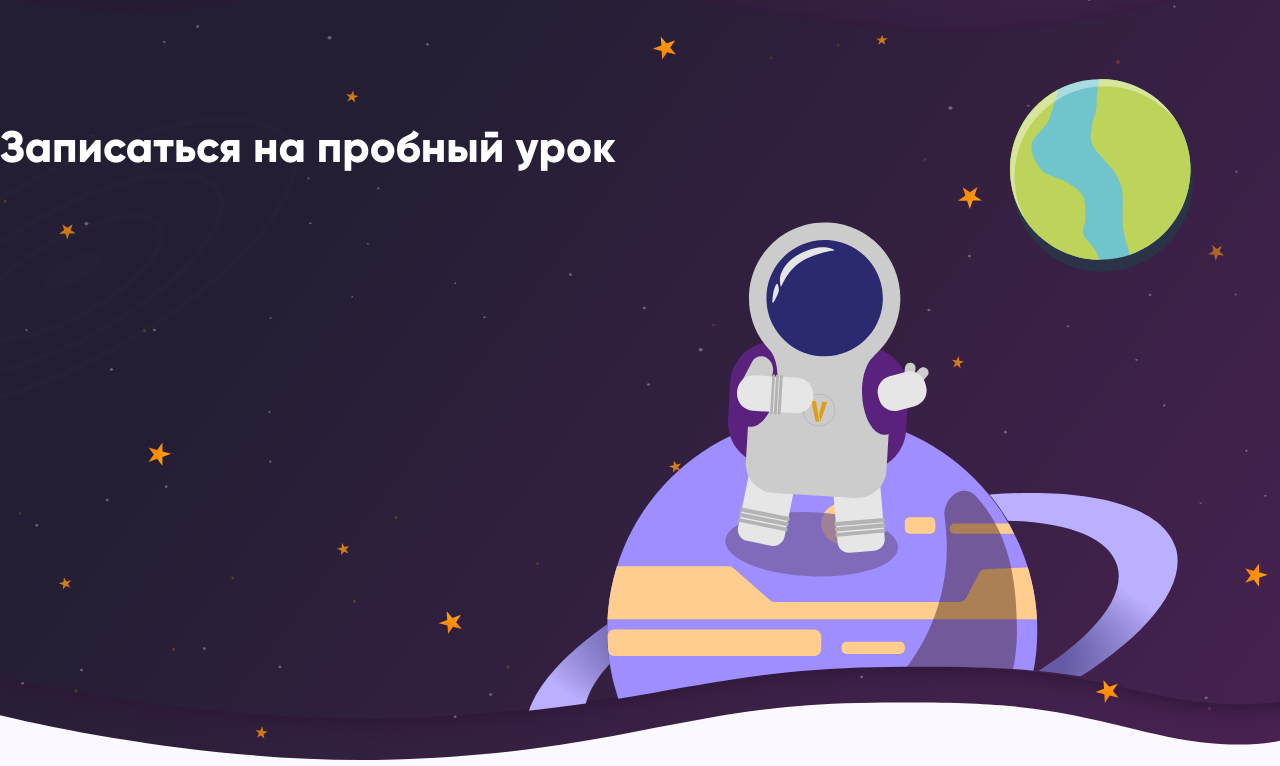
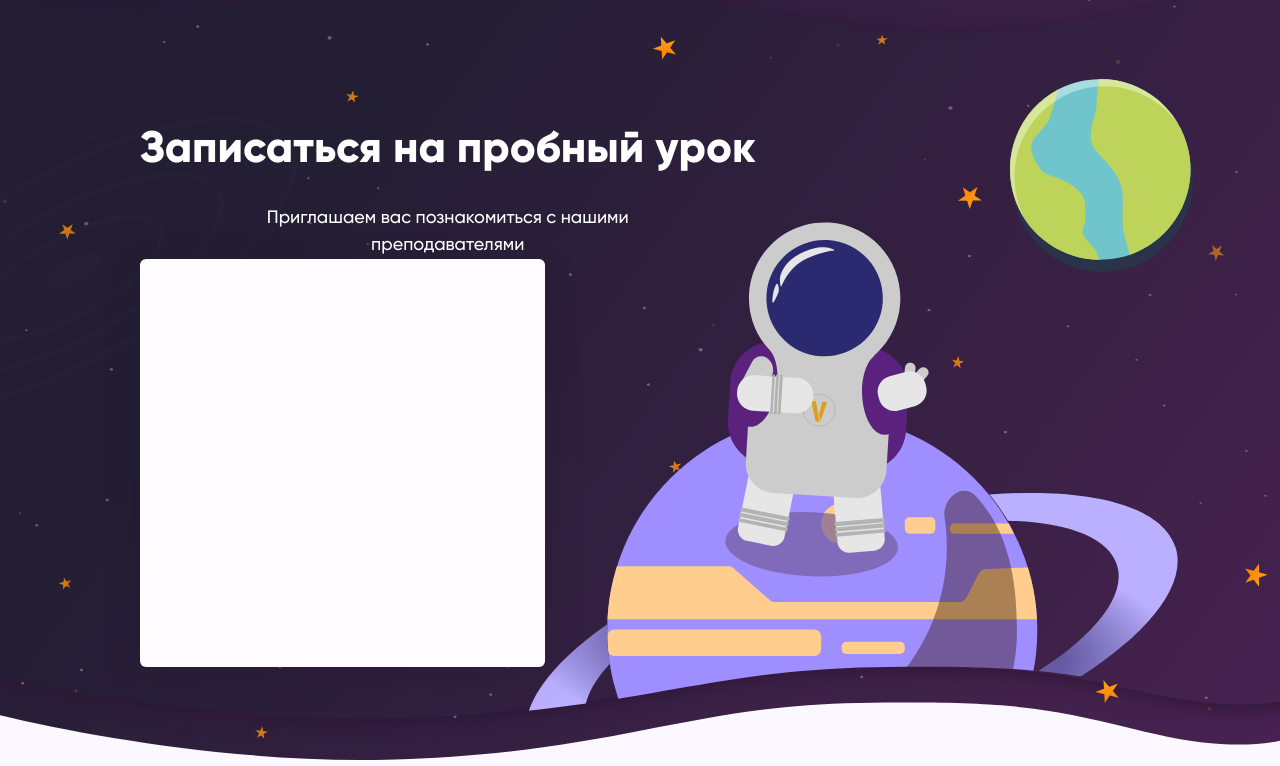
Before and after one commit to ReyBuilder/Viarune, a Vue app: page / in a window 1280 px wide. Shown: the part 2873-3639 px from the top of the page. Built offline with nearby package versions, Linux system fonts and the light colour scheme; the HTML template or start-up script is replaced by a standard one.

Commit message:
фикс нижней части

```diff
--- a/src/assets/BaseStyles.css
+++ b/src/assets/BaseStyles.css
@@ -5,6 +5,7 @@ body {
   font-style: normal;
   font-weight: normal;
   font-size: 16px;
+  /* color:#fff; */
 }
 
 *,
--- a/src/components/Fourth_part.vue
+++ b/src/components/Fourth_part.vue
@@ -3,14 +3,21 @@
         <div class="appointment__bg">
             <img src="./assets/images/appointment/appointment_bg2.svg" alt="appointment__bg">
         </div>
-        <div class="appointment__content">
-            <div class="appointment__header">
-                <div class="appointment__title">
-                    Записаться на пробный урок
+        <div class="container">
+            <div class="appointment__content">
+                <div class="appointment__header">
+                    <div class="appointment__title">
+                        Записаться на пробный урок
+                    </div>
+                    <div class="appointment__text">
+                        Приглашаем вас познакомиться с нашими преподавателями
+                    </div>
+                </div>
+                <div class="appointment_input__form">
+
                 </div>
             </div>
         </div>
-
     </div>
 </template>
 <style scoped>
@@ -27,17 +34,47 @@
 
 .appointment__content{
     top: 0;
+    bottom: 0;
     position: absolute;
+    margin: 0 auto;
 }
 .appointment__header{
-    /* position: relative; */
+    position: relative;
     margin-top: 200px;
     text-align: center;
+    color: #fff;
 }
 .appointment__title{
     font-weight: 800;
     font-size: 44px;
     line-height: 54px;
-    color: #fff;
+    margin-bottom: 28px;
+}
+
+.appointment__text{
+    max-width: 490px;
+    font-weight: 500;
+    font-size: 18px;
+    line-height: 150%;
+    margin: 0 auto;
+}
+/* Input form */
+.appointment_input__form{
+    background: #FEFCFF;
+    box-shadow: 0px 10px 40px rgba(0, 0, 0, 0.1);
+    border-radius: 6px;
+    padding: 40px 34px;
+    /* margin-left: 337px; */
+
+    height: 408px;
+    width: 405px;
+
+}
+
+.container {
+  width: 100%;
+  margin: 0 auto;
+  max-width: 1000px;
+
 }
 </style>
--- a/src/components/Third_part.vue
+++ b/src/components/Third_part.vue
@@ -209,6 +209,8 @@
   padding-top: 10px;
   max-width: 175px;
   text-align: left;
+
+  color: #30203D
 }
 
 .card__text {
```
